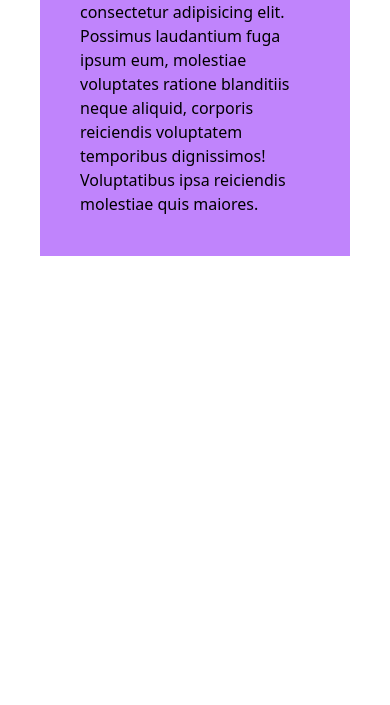
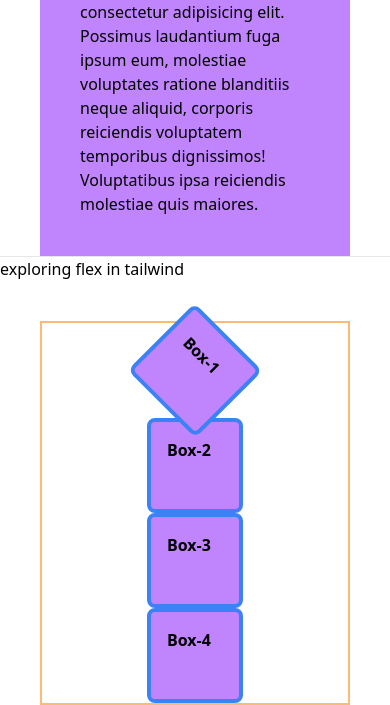
Before and after one commit to salman-ibne-shofi/intro-to-tailwind-css, a plain HTML site: page index.html in a window 390 px wide. Shown: the part 401-1106 px from the top of the page. Before the commit the page ends 844 px from the top, so only its background shows below. Drawn offline with nearby package versions, Linux system fonts and the light colour scheme.

Commit message:
flex layout and responsive flex

```diff
--- a/index.html
+++ b/index.html
@@ -29,5 +29,15 @@
                 <p>Lorem ipsum, dolor sit amet consectetur adipisicing elit. Possimus laudantium fuga ipsum eum, molestiae voluptates ratione blanditiis neque aliquid, corporis reiciendis voluptatem temporibus dignissimos! Voluptatibus ipsa reiciendis molestiae quis maiores.</p>
             </div>
         </section>
+        <hr>
+        <section>
+            <h3 class="text-text-3xl">exploring flex in tailwind</h3>
+            <div class="flex flex-col md:flex-row lg:justify-between justify-center items-center h-96 border-2 border-orange-300 m-10">
+                <div class="bg-purple-400 h-24 w-24 border-4 border-blue-500 rounded-lg p-4 font-bold rotate-45">Box-1</div>
+                <div class="bg-purple-400 h-24 w-24 border-4 border-blue-500 rounded-lg p-4 font-bold">Box-2</div>
+                <div class="bg-purple-400 h-24 w-24 border-4 border-blue-500 rounded-lg p-4 font-bold">Box-3</div>
+                <div class="bg-purple-400 h-24 w-24 border-4 border-blue-500 rounded-lg p-4 font-bold">Box-4</div>
+            </div>
+        </section>
     </body>
 </html>
```
